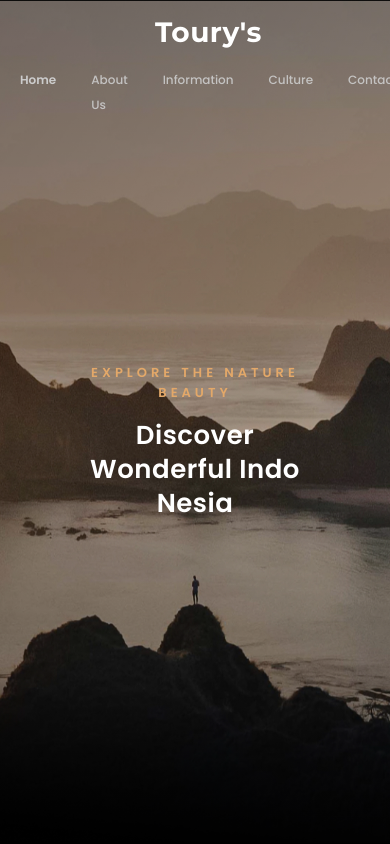
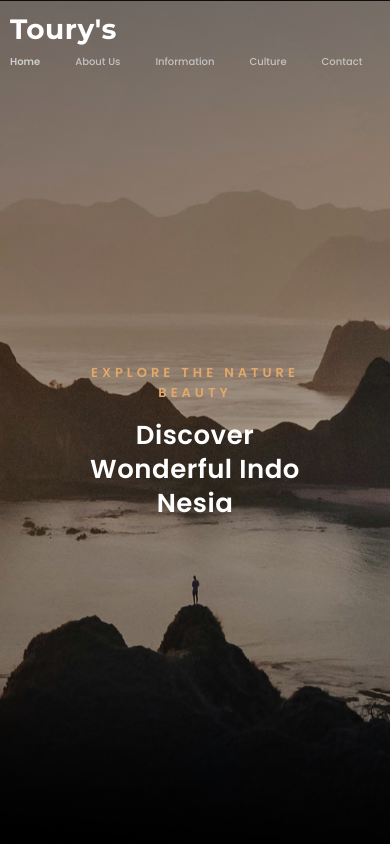
Before and after one commit to sadman-ornob/touris_projects, a plain HTML site: page index.html in a window 390 px wide. Shown: the top 844 px of the page. Drawn offline with Linux system fonts and the light colour scheme.

Commit message:
added responsive code nov

```diff
--- a/style.css
+++ b/style.css
@@ -840,31 +840,36 @@ body {
 }
 
 /* Mobile & Tablet Media Query */
+/* Mobile responsive fix for Navbar */
 @media (max-width: 768px) {
     .navbar {
-        flex-direction: column; /* Mobile-e upore logo ebong niche menu thakbe */
-        gap: 15px;
-        padding: 15px 20px;
+        padding: 15px 4px; /* Side padding komiye dewa holo jate shob jayga pawa jay */
+        justify-content: space-between;
+    }
+
+    .logo {
+        font-size: 20px; /* Logo size choto kora holo */
     }
 
     .nav-links {
-        display: flex;
-        justify-content: center;
-        flex-wrap: wrap; /* Text gulo space na pele niche line e chole jabe kintu venge jabe na */
-        gap: 15px 20px;
+        gap: 10px; /* Menu item gulor majher gap komiye dewa holo */
     }
 
     .nav-links li a {
-        font-size: 12.5px; /* Mobile screen e text er size perfect rakhar jonno */
+        font-size: 11px; /* Font size choto korar fole seser item porjonto shobai easily dhore jabe */
     }
 }
 
 @media (max-width: 480px) {
+    .navbar {
+        padding: 12px 10px;
+    }
+
     .nav-links {
-        gap: 10px 15px;
+        gap: 8px;
     }
 
     .nav-links li a {
-        font-size: 12px;
+        font-size: 10px;
     }
 }
```
